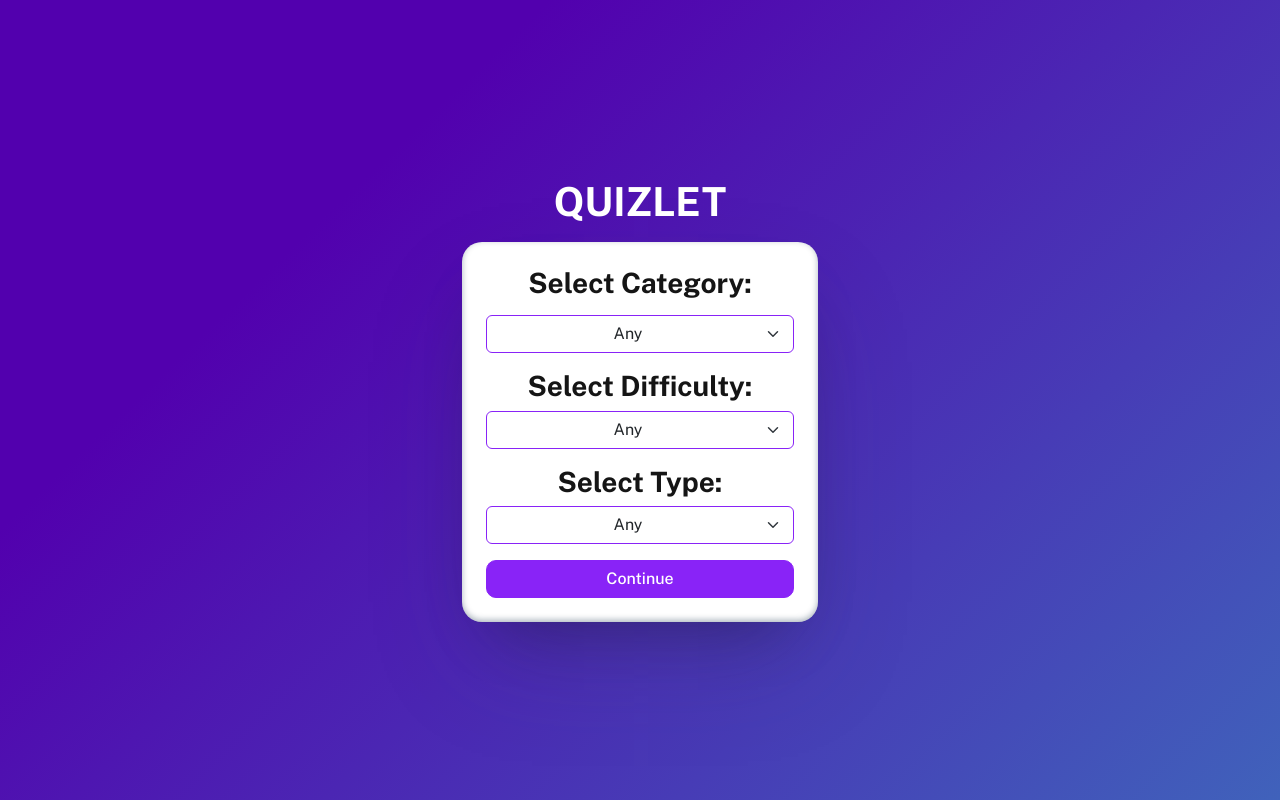
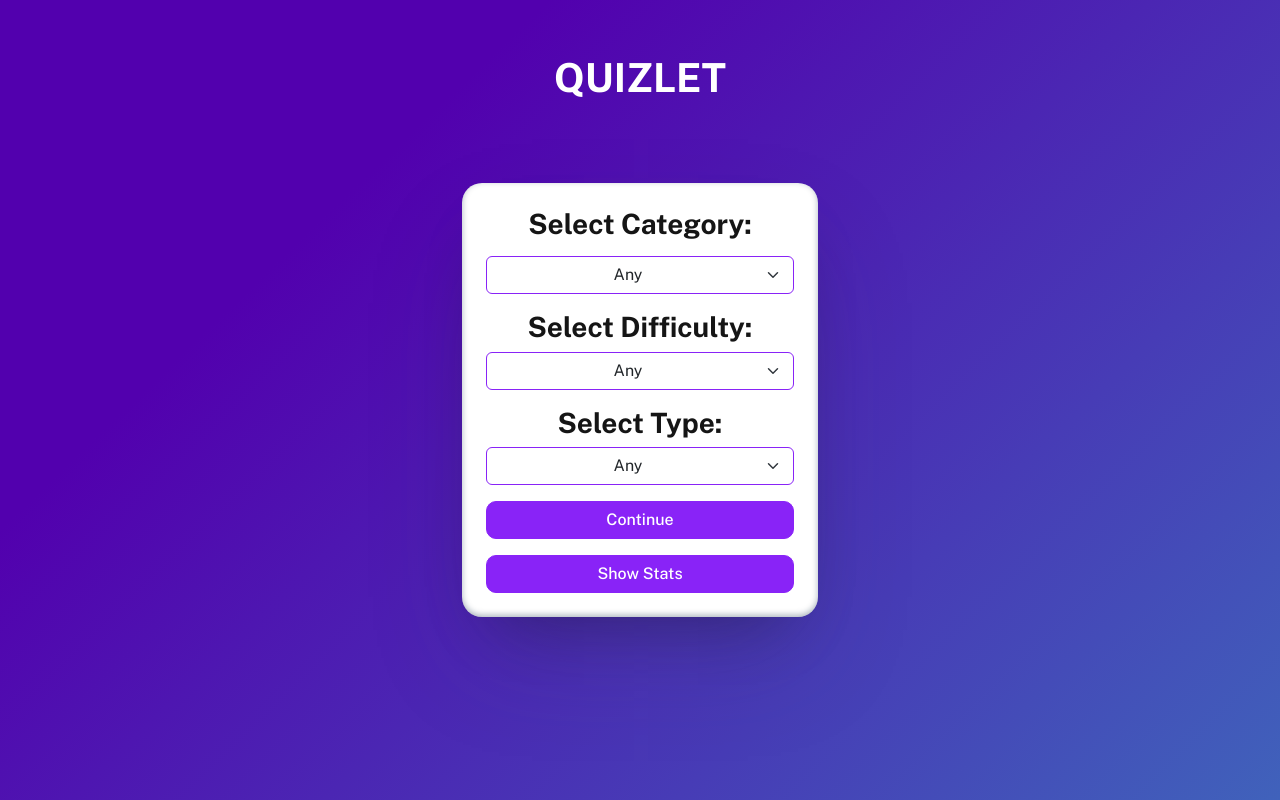
Before and after one commit to dev-140/quizdb, a React (Create React App) app: page / in a window 1280 px wide. Built offline with nearby package versions, Linux system fonts and the light colour scheme.

Commit message:
stats tab added

```diff
--- a/src/App.js
+++ b/src/App.js
@@ -1,9 +1,11 @@
 import Fetcher from './components/Main.js';
 import './style/style.css';
+import Header from './components/Header';
 
 function App() {
     return (
         <div className="App">
+            <Header></Header>
             <Fetcher></Fetcher>
         </div>
     );
--- /dev/null
+++ b/src/components/Header.js
@@ -0,0 +1,49 @@
+import React from 'react';
+import { delay, motion, stagger } from 'framer-motion';
+
+function Header() {
+    const frameVariants = {
+        hidden: {
+            opacity: 0,
+        },
+        visible: {
+            opacity: 1,
+
+            transition: {
+                duration: 0.5,
+                staggerChildren: 0.2,
+            },
+        },
+    };
+
+    const itemVariants = {
+        hidden: {
+            y: 0,
+        },
+        visible: {
+            y: [0, 10, 0, -10, 0],
+            transition: {
+                duration: 0.5,
+                ease: 'linear',
+                repeat: Infinity,
+                repeatDelay: 5,
+            },
+        },
+    };
+
+    const word = ['Q', 'U', 'I', 'Z', 'L', 'E', 'T'];
+
+    return (
+        <div className="header p-5 position-fixed w-100">
+            <motion.div className="text-center mb-0 d-flex justify-content-center" variants={frameVariants} initial="hidden" animate="visible">
+                {word.map((letter, index) => (
+                    <motion.p key={index} variants={itemVariants}>
+                        {letter}
+                    </motion.p>
+                ))}
+            </motion.div>
+        </div>
+    );
+}
+
+export default Header;
--- a/src/components/Main.js
+++ b/src/components/Main.js
@@ -4,6 +4,7 @@
 import Questions from './Questions';
 import ErrorModal from './ErrorModal';
 import { setDataLocal, fetchUserData, handleUserData, getCurrTime } from './Setdata';
+import Stats from './Stats';
 
 const DataFetchingComponent = () => {
     const [questions, setQuestions] = useState([]);
@@ -18,6 +19,8 @@
     const [animationNext, setAnimationNext] = useState(false);
     const [showAnswerKey, setShowAnswerKey] = useState(false);
     const [userData, setUserData] = useState([]);
+    const [showStats, setShowStats] = useState(false);
+    const [statsData, setStatsData] = useState([]);
 
     let api = 'https://opentdb.com/api.php?amount=1';
     let options = [];
@@ -142,7 +145,12 @@
             console.log(dataB.type);
 
             if (dataB.type !== 'boolean') {
-                options = [dataB.incorrect_answers[0], dataB.incorrect_answers[1], dataB.incorrect_answers[2], dataB.correct_answer];
+                options = [
+                    dataB.incorrect_answers[0],
+                    dataB.incorrect_answers[1],
+                    dataB.incorrect_answers[2],
+                    dataB.correct_answer,
+                ];
             } else {
                 options = [dataB.incorrect_answers[0], dataB.correct_answer];
             }
@@ -165,38 +173,57 @@
 
     const backToMenu = () => {
         setIsAnimated(false);
+        setShowStats(false);
     };
 
     getCurrTime();
+
+    const showStatus = () => {
+        setShowStats(true);
+        setStatsData(fetchUserData);
+    };
+
+    useEffect(() => {
+        console.log(showStats);
+    }, [showStats]);
 
     return (
         <div className="container  main-container">
             <div className="row h-100 d-flex align-items-center justify-content-center">
                 <div className="col-12 col-md-6  col-lg-5 col-xl-4">
-                    <motion.h1
-                        initial={{
-                            opacity: 1,
-                            transition: { duration: 1 },
-                        }}
-                        className="text-center mb-3"
-                    >
-                        QUIZLET
-                    </motion.h1>
                     <motion.div
                         className="box p-4"
                         initial={{ opacity: [0, 1], y: 100 }}
-                        animate={isAnimated ? { y: -100, opacity: 0, display: 'none' } : { y: 0, opacity: 1, transition: { delay: 0.5 } }}
+                        animate={
+                            isAnimated || showStats
+                                ? { y: -100, opacity: 0, display: 'none' }
+                                : { y: 0, opacity: 1, transition: { delay: 0.5 } }
+                        }
                         transition={{ duration: 0.5 }}
                     >
-                        <Select getData={getData}></Select>
+                        <Select
+                            getData={getData}
+                            repeatAnimation={isAnimated}
+                            showStatus={showStatus}
+                        ></Select>
                     </motion.div>
                     <motion.div
                         className="question-box p-4"
-                        initial={{ display: 'none', opacity: 0, y: 100, transition: { duration: 1 } }}
+                        initial={{
+                            display: 'none',
+                            opacity: 0,
+                            y: 100,
+                            transition: { duration: 1 },
+                        }}
                         animate={
                             !isAnimated || !animationNext
                                 ? { opacity: 0, y: -100, transition: { duration: 0.2 } }
-                                : { y: [100, 0], opacity: 1, display: 'block', transition: { delay: 0.5, duration: 1 } }
+                                : {
+                                      y: [100, 0],
+                                      opacity: 1,
+                                      display: 'block',
+                                      transition: { delay: 0.5, duration: 1 },
+                                  }
                         }
                     >
                         {questions.map((question, index) => (
@@ -209,10 +236,16 @@
                                 handleCheck={checkAnswer}
                                 isCorrect={handleChecking}
                                 showAnswer={showAnswerKey}
+                                isAnimated={isAnimated}
+                                animationNext={animationNext}
                             />
                         ))}
 
-                        <button onClick={handleReload} className="btn btn-primary w-100 mb-3" disabled={isNext ? false : true}>
+                        <button
+                            onClick={handleReload}
+                            className="btn btn-primary w-100 mb-3"
+                            disabled={isNext ? false : true}
+                        >
                             {isCountdown ? 'Confirm' : 'Read the question first'}
                         </button>
 
@@ -220,10 +253,26 @@
                             Back to menu
                         </button>
                     </motion.div>
+
+                    <motion.div
+                        initial={{ opacity: [0, 1], y: 100 }}
+                        animate={
+                            showStats
+                                ? { y: 0, opacity: 1, transition: { delay: 0.5 } }
+                                : { y: -100, opacity: 0, display: 'none' }
+                        }
+                        transition={{ duration: 0.5 }}
+                    >
+                        <Stats back={backToMenu} data={statsData}></Stats>
+                    </motion.div>
                 </div>
             </div>
 
-            <ErrorModal animate={error === 'Failed to fetch'} errVal={setError} back={setIsAnimated}></ErrorModal>
+            <ErrorModal
+                animate={error === 'Failed to fetch'}
+                errVal={setError}
+                back={setIsAnimated}
+            ></ErrorModal>
         </div>
     );
 };
--- a/src/components/Questions.js
+++ b/src/components/Questions.js
@@ -1,5 +1,6 @@
 import React, { useState, useEffect } from 'react';
-import { motion } from 'framer-motion';
+import { animate, motion } from 'framer-motion';
+import { isLabelWithInternallyDisabledControl } from '@testing-library/user-event/dist/utils';
 
 function Questions(props) {
     const [clickedIndex, setClickedIndex] = useState(null);
@@ -23,41 +24,69 @@
         setClickedIndex(null);
     }, [props.optionsS]);
 
+    const parentVariant = {
+        initial: {
+            x: 50,
+            opacity: 0,
+        },
+        animate: {
+            x: 0,
+            opacity: 1,
+            transition: {
+                duration: 0.1,
+                staggerChildren: 0.5,
+                delay: 1,
+            },
+        },
+    };
+
+    const qVariants = {
+        isLabelWithInternallyDisabledControl: {
+            opacity: 0,
+            scale: 1,
+        },
+        animate: {
+            opacity: 1,
+            transition: {
+                duration: 1,
+                ease: 'linear',
+            },
+        },
+    };
+
     return (
-        <>
+        <motion.div variants={parentVariant} initial="initial" animate="animate">
             <motion.p
-                initial={{
-                    x: 50,
-                    opacity: 0,
-                }}
-                animate={{ x: 0, opacity: 1 }}
-                transition={{ duration: 0.5 }}
+                variants={qVariants}
                 className="question"
                 dangerouslySetInnerHTML={{ __html: props.question }}
             ></motion.p>
 
             {props.optionsS.map((option, index) => (
                 <motion.button
-                    initial={{
-                        opacity: 0,
-                        scale: 1,
-                    }}
+                    variants={qVariants}
                     animate={{
-                        x: clickedIndex === index && props.showAnswer && props.correctAns !== option ? [-5, 0, 5, 0, -5, 0, 5, 0, -5, 0, 5, 0] : 0,
-                        opacity: 1,
+                        x:
+                            clickedIndex === index &&
+                            props.showAnswer &&
+                            props.correctAns !== option
+                                ? [-5, 0, 5, 0, -5, 0, 5, 0, -5, 0, 5, 0]
+                                : 0,
+
                         scale: clickedIndex === index ? 1.05 : 1,
                         transition: { duration: 0.2 },
                     }}
-                    transition={{ delay: 300, duration: index + 0.5 }}
                     key={index}
-                    className={`btn btn-secondary mb-3 w-100 option-btn ${clickedIndex === index ? 'active' : 'default'} ${props.showAnswer && props.correctAns === option ? 'correct' : 'default'}`}
+                    className={`btn btn-secondary mb-3 w-100 option-btn ${
+                        clickedIndex === index ? 'active' : 'default'
+                    } ${props.showAnswer && props.correctAns === option ? 'correct' : 'default'}`}
                     data-value={option}
                     disabled={props.showAnswer ? true : false}
                     dangerouslySetInnerHTML={{ __html: option }}
                     onClick={() => handleAnswer(index, option)}
                 ></motion.button>
             ))}
-        </>
+        </motion.div>
     );
 }
 
--- a/src/components/Select.js
+++ b/src/components/Select.js
@@ -1,6 +1,7 @@
 import React, { useState } from 'react';
+import { motion } from 'framer-motion';
 
-function Select({ getData, setLoading }) {
+function Select(props) {
     const [params, setParams] = useState({
         category: '0',
         difficulty: '0',
@@ -36,14 +37,60 @@
 
     const setData = () => {
         console.log(params);
-        getData(params);
+        props.getData(params);
+    };
+
+    const parentVariant = {
+        hidden: {
+            opacity: 0,
+        },
+        visible: {
+            opacity: 1,
+
+            transition: {
+                duration: 0.5,
+                staggerChildren: 0.2,
+                delay: 1,
+            },
+        },
+    };
+
+    const selectVariant = {
+        hidden: {
+            opacity: 0,
+            x: -100,
+        },
+        visible: {
+            opacity: 1,
+            x: 0,
+            transition: {
+                duration: 1,
+                ease: 'linear',
+            },
+        },
     };
 
     return (
-        <div className="select-container d-flex flex-column align-items-center justify-content-center">
-            <h3 className="heading mb-3">Select Category:</h3>
+        <motion.div
+            className="select-container d-flex flex-column align-items-center justify-content-center"
+            variants={props.repeatAnimation ? '' : parentVariant}
+            initial="hidden"
+            animate="visible"
+        >
+            <motion.h3
+                variants={props.repeatAnimation ? '' : selectVariant}
+                className="heading mb-3"
+            >
+                Select Category:
+            </motion.h3>
 
-            <select className="form-select mb-3 text-center" aria-label="Category select" onChange={handleCategory} value={params.category}>
+            <motion.select
+                className="form-select mb-3 text-center"
+                aria-label="Category select"
+                onChange={handleCategory}
+                value={params.category}
+                variants={props.repeatAnimation ? '' : selectVariant}
+            >
                 <option value="0">Any</option>
                 <option value="9">General Knowledge</option>
                 <option value="10">Entertainment: Books</option>
@@ -69,29 +116,57 @@
                 <option value="30">Science: Gadgets</option>
                 <option value="31">Entertainment: Japanese Anime & Manga</option>
                 <option value="32">Entertainment: Cartoon & Animations</option>
-            </select>
+            </motion.select>
 
-            <h3 className="heading">Select Difficulty:</h3>
+            <motion.h3 className="heading" variants={props.repeatAnimation ? '' : selectVariant}>
+                Select Difficulty:
+            </motion.h3>
 
-            <select className="form-select mb-3 text-center" aria-label="Default select example" onChange={handleDifficulty} value={params.difficulty}>
+            <motion.select
+                className="form-select mb-3 text-center"
+                aria-label="Default select example"
+                onChange={handleDifficulty}
+                value={params.difficulty}
+                variants={props.repeatAnimation ? '' : selectVariant}
+            >
                 <option value="0">Any</option>
                 <option value="easy">Easy</option>
                 <option value="medium">Medium</option>
                 <option value="hard">Hard</option>
-            </select>
+            </motion.select>
 
-            <h3 className="heading">Select Type:</h3>
+            <motion.h3 className="heading" variants={props.repeatAnimation ? '' : selectVariant}>
+                Select Type:
+            </motion.h3>
 
-            <select className="form-select mb-3 text-center" aria-label="Default select example" onChange={handleType} value={params.type}>
+            <motion.select
+                className="form-select mb-3 text-center"
+                aria-label="Default select example"
+                onChange={handleType}
+                value={params.type}
+                variants={props.repeatAnimation ? '' : selectVariant}
+            >
                 <option value="0">Any</option>
                 <option value="multiple">Multiple Choice</option>
                 <option value="boolean">True / False</option>
-            </select>
+            </motion.select>
 
-            <button className="btn btn-primary w-100" onClick={setData}>
+            <motion.button
+                className="btn btn-primary w-100 mb-3"
+                onClick={setData}
+                variants={props.repeatAnimation ? '' : selectVariant}
+            >
                 Continue
-            </button>
-        </div>
+            </motion.button>
+
+            <motion.button
+                className="btn btn-primary w-100"
+                onClick={props.showStatus}
+                variants={props.repeatAnimation ? '' : selectVariant}
+            >
+                Show Stats
+            </motion.button>
+        </motion.div>
     );
 }
 
--- a/src/components/Setdata.js
+++ b/src/components/Setdata.js
@@ -16,7 +16,6 @@
 };
 
 export const fetchUserData = () => {
-    // console.log(JSON.parse(localStorage.getItem('userData')));
     return JSON.parse(localStorage.getItem('userData'));
 };
 
--- /dev/null
+++ b/src/components/Stats.js
@@ -0,0 +1,38 @@
+import React from 'react';
+
+function Stats(props) {
+    console.log(props.data);
+
+    const accuray = ((props.data.correct / props.data.total) * 100).toFixed(2);
+
+    return (
+        <div className="status d-flex flex-column p-3">
+            <h3 className="heading text-center">STATS</h3>
+            <div className="d-flex row-stats mb-3 p-1 pb-2">
+                <p className="text-center w-50 mb-0">Correct</p>
+                <div className="vr"></div>
+                <p className="text-center w-50 mb-0">{props.data.correct}</p>
+            </div>
+            <div className="d-flex row-stats mb-3 p-1 pb-2">
+                <p className="text-center w-50 mb-0">Mistakes</p>
+                <div className="vr"></div>
+                <p className="text-center w-50 mb-0">{props.data.wrong}</p>
+            </div>
+            <div className="d-flex row-stats mb-3 p-1 pb-2">
+                <p className="text-center w-50 mb-0">Total</p>
+                <div className="vr"></div>
+                <p className="text-center w-50 mb-0">{props.data.total}</p>
+            </div>
+            <div className="d-flex row-stats mb-3 p-1 pb-2">
+                <p className="text-center w-50 mb-0">Accuray</p>
+                <div className="vr"></div>
+                <p className="text-center w-50 mb-0">{accuray}%</p>
+            </div>
+            <button className="btn btn-primary" onClick={props.back}>
+                Back
+            </button>
+        </div>
+    );
+}
+
+export default Stats;
--- a/src/style/components/_main.scss
+++ b/src/style/components/_main.scss
@@ -1,12 +1,16 @@
+.header {
+    p {
+        color: $white;
+        font-weight: 700;
+        font-size: 40px;
+    }
+}
+
 .main-container {
     height: 100vh;
 
-    h1 {
-        color: $white;
-        font-weight: 700;
-    }
-
     .box {
+        overflow: hidden;
         border-radius: 20px;
         width: 100%;
         min-height: 300px;
@@ -53,3 +57,23 @@
         }
     }
 }
+
+.status {
+    overflow: hidden;
+    border-radius: 20px;
+    width: 100%;
+    min-height: 300px;
+    background-color: $white;
+    box-shadow:
+        rgba(50, 50, 93, 0.25) 0px 50px 100px -20px,
+        rgba(0, 0, 0, 0.3) 0px 30px 60px -30px,
+        rgba(10, 37, 64, 0.35) 0px -2px 6px 0px inset;
+
+    .heading {
+        color: $violet;
+    }
+
+    .row-stats {
+        border-bottom: solid 1px;
+    }
+}
--- a/src/style/style.css
+++ b/src/style/style.css
@@ -61,14 +61,17 @@
   background-color: #51fb6a !important;
 }
 
+.header p {
+  color: #fff;
+  font-weight: 700;
+  font-size: 40px;
+}
+
 .main-container {
   height: 100vh;
 }
-.main-container h1 {
-  color: #fff;
-  font-weight: 700;
-}
 .main-container .box {
+  overflow: hidden;
   border-radius: 20px;
   width: 100%;
   min-height: 300px;
@@ -101,4 +104,19 @@
 }
 .error-modal .error-container h3 {
   font-weight: 700;
+}
+
+.status {
+  overflow: hidden;
+  border-radius: 20px;
+  width: 100%;
+  min-height: 300px;
+  background-color: #fff;
+  box-shadow: rgba(50, 50, 93, 0.25) 0px 50px 100px -20px, rgba(0, 0, 0, 0.3) 0px 30px 60px -30px, rgba(10, 37, 64, 0.35) 0px -2px 6px 0px inset;
+}
+.status .heading {
+  color: #8923f7;
+}
+.status .row-stats {
+  border-bottom: solid 1px;
 }/*# sourceMappingURL=style.css.map */
```
Also changed, not shown: 2 other files (tests, documents, lock files or other folders).
